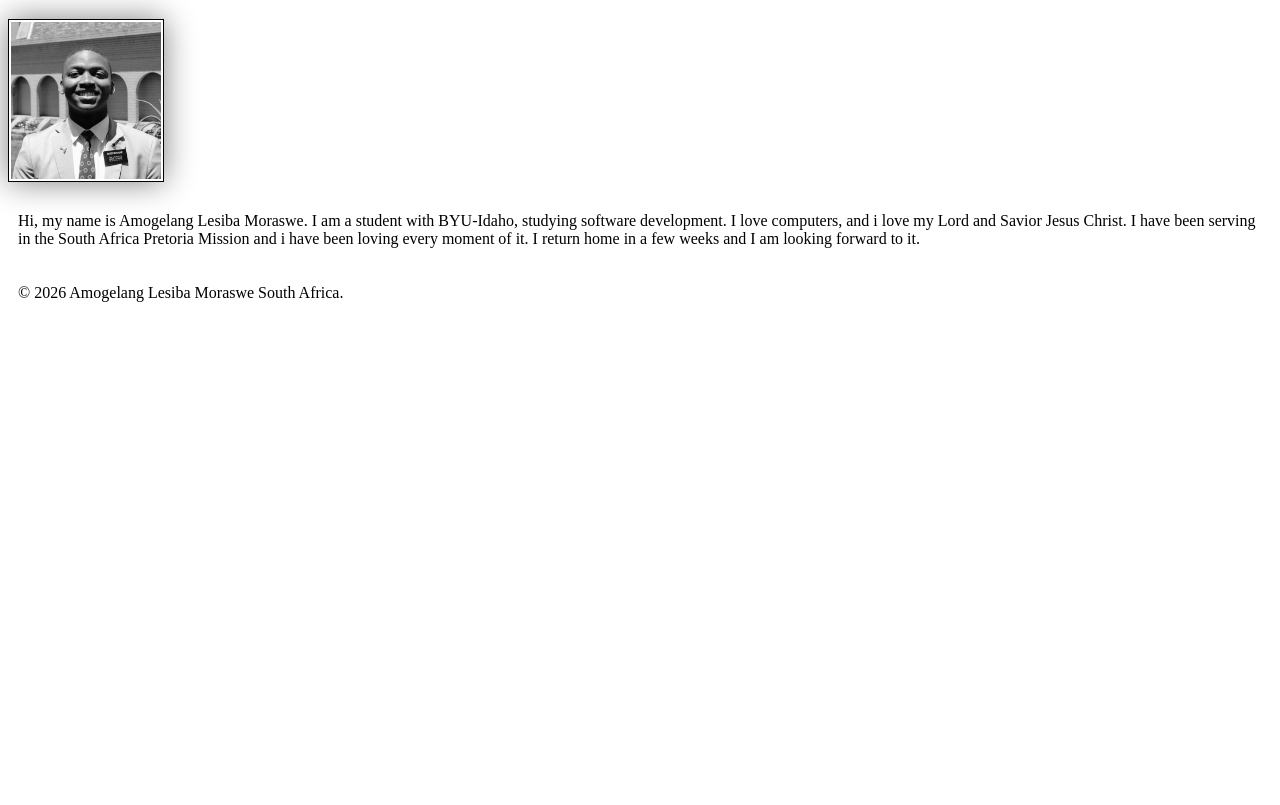
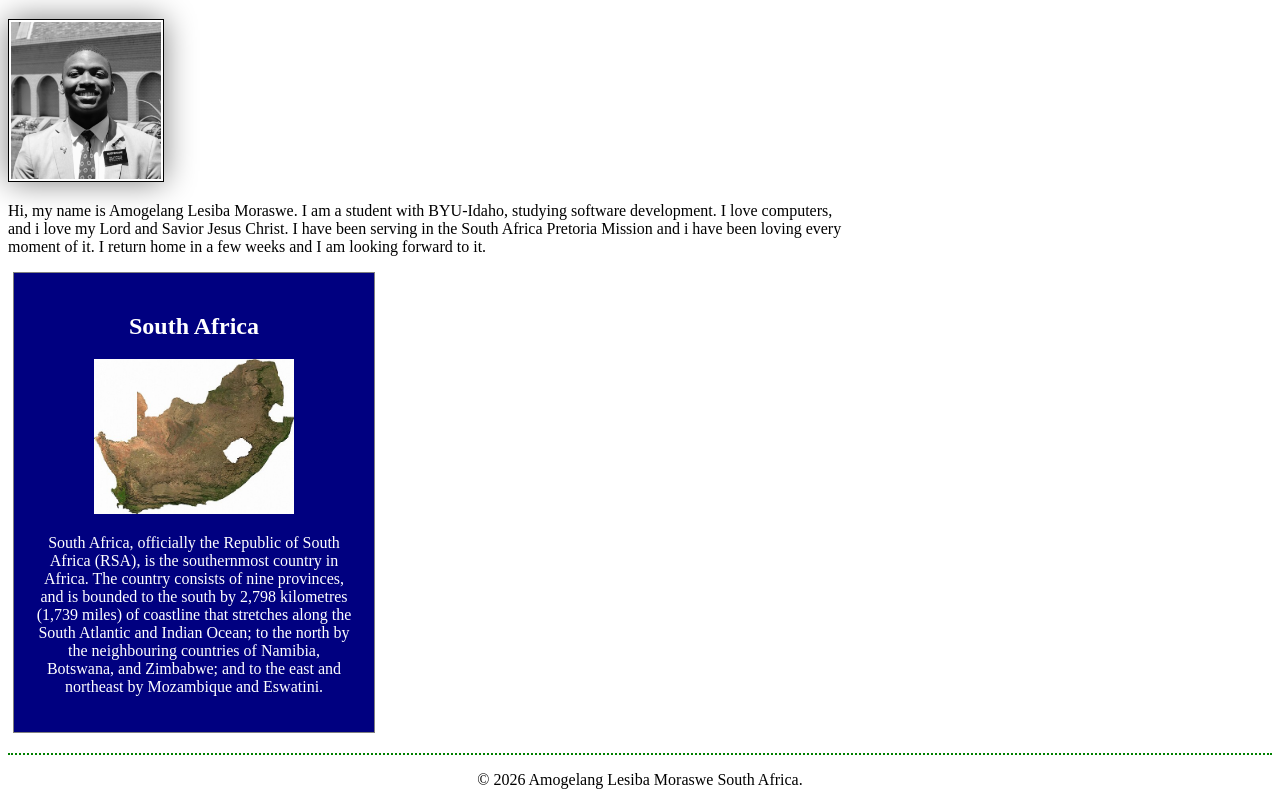
Before and after one commit to sal-mo13/wdd130, a plain HTML site: page index.html in a window 1280 px wide. Shown: the part 205-1010 px from the top of the page. Before the commit the page ends 800 px from the top, so only its background shows below. Drawn offline with Linux system fonts and the light colour scheme.

Commit message:
Assignment Submission

```diff
--- a/index.html
+++ b/index.html
@@ -5,6 +5,8 @@
   <meta charset="UTF-8">
   <meta name="viewport" content="width=device-width, initial-scale=1.0">
   <title>Amogelang Lesiba Moraswe | WDD 130</title>
+  <meta name="description" content="WDD, School, BYU, Software Development">
+  <meta name="Amogelang Lesiba Moraswe">
   <link rel="Stylesheet" href="styles/styles.css">
 </head>
 
@@ -20,6 +22,12 @@
     <img src="images/profile.jpg" alt="Amogelang Lesiba Moraswe" width="200" height="200">
     <p>Hi, my name is Amogelang Lesiba Moraswe. I am a student with BYU-Idaho, studying software development. I love computers, and i love my Lord and Savior Jesus Christ. I have been serving in the South Africa Pretoria Mission and i have been loving every moment of it. I return home in a few weeks and I am looking forward to it. </p>
   </main>
+  <aside>
+    <h2>South Africa</h2>
+    <img src="images/south-africa.jpg" alt="South Africa">
+    <p>South Africa, officially the Republic of South Africa (RSA), is the southernmost country in Africa. The country consists of nine provinces, and is bounded to the south by 2,798 kilometres (1,739 miles) of coastline that stretches along the South Atlantic and Indian Ocean; to the north by the neighbouring countries of Namibia, Botswana, and Zimbabwe; and to the east and northeast by Mozambique and Eswatini.</p>
+  </aside>
+
   <footer>
     <p> &copy; 2026 Amogelang Lesiba Moraswe South Africa.</p>
   </footer>
--- a/styles/styles.css
+++ b/styles/styles.css
@@ -13,7 +13,7 @@ h1 {
     color: darkblue;
 }
 
-img {
+main img {
     width: 150px;
     height: auto;
     border: 1px solid black;
@@ -22,5 +22,30 @@ img {
 }
 
 p {
-    padding: 10px;
+    padding: 0;
 }
+
+main {
+    max-width: 840px;
+}
+
+aside {
+    width: 20rem;
+    margin: 5px;
+    border: 1px solid gray;
+    padding: 20px;
+    background-color: navy;
+    color: white;
+    text-align: center;
+}
+
+aside img {
+    width: 200px;
+    height: auto;
+}
+
+footer {
+    margin-top: 20px;
+    border-top: 2px dotted green;
+    text-align: center;
+}
```
Also changed, not shown: week02/block-vs-inline.html (+1 -1 lines), week02/box-model.html (+1 -0 lines), week02/styles/box-model.css (+19 -4 lines), images/south-africa.jpg (added).
